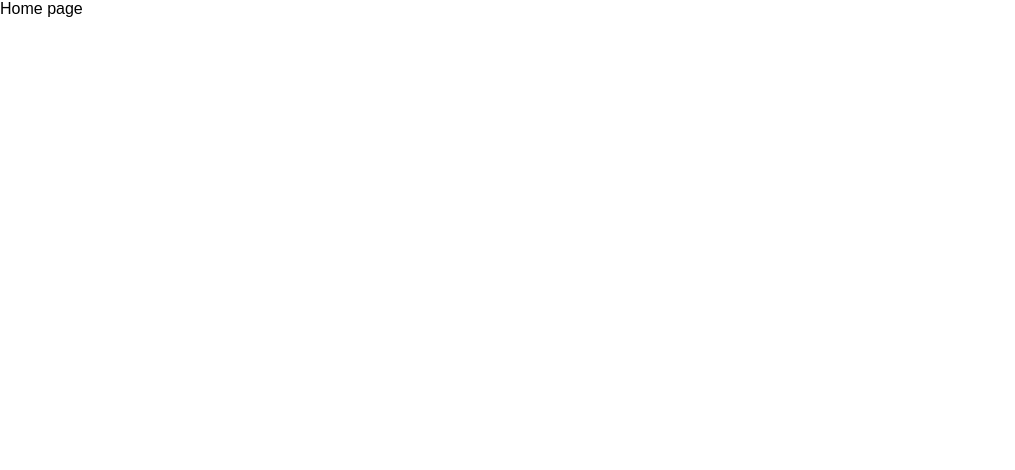
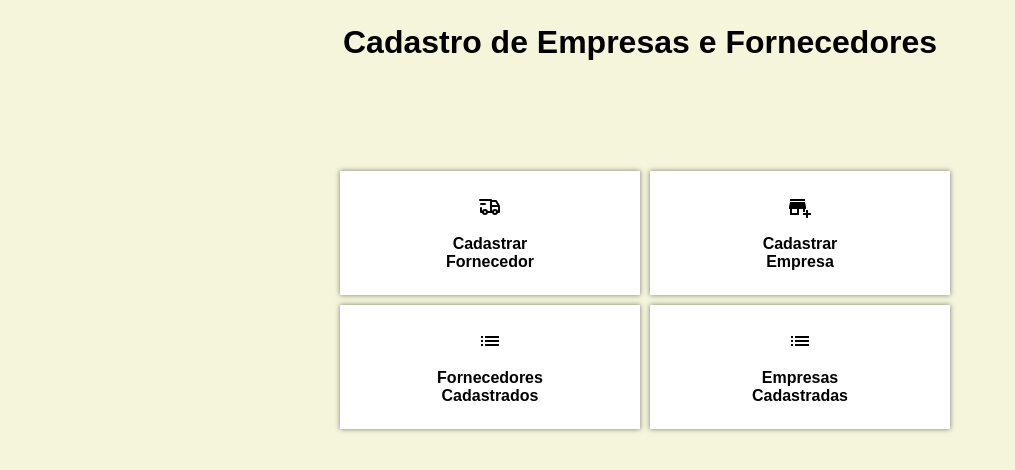
Before and after one commit to naldogomes/companies-registration, a React (Create React App) app: page / in a window 1280 px wide. Shown: the top 470 px of the page, without its empty margins (0-1015 px from the left). Built offline with nearby package versions, Linux system fonts and the light colour scheme.

Commit message:
home page and not found page

```diff
--- a/src/AppRouter.tsx
+++ b/src/AppRouter.tsx
@@ -4,6 +4,7 @@ import CreateCompany from "./pages/CreateCompany";
 import CreateSupplier from "./pages/CreateSupplier";
 import ListCompanies from "./pages/ListCompanies";
 import ListSuppliers from "./pages/ListSuppliers";
+import NotFoundPage from "./components/NotFound";
 
 function AppRouter() {
   return (
@@ -14,6 +15,7 @@ function AppRouter() {
         <Route path="/supplier-form" element={<CreateSupplier />} />
         <Route path="/companies-list" element={<ListCompanies />} />
         <Route path="/suppliers-list" element={<ListSuppliers />} />
+        <Route path="*" element={<NotFoundPage />} />
       </Routes>
     </Router>
   );
--- /dev/null
+++ b/src/components/NotFound/index.tsx
@@ -0,0 +1,13 @@
+import { Container, Description, Icon, Title } from "./styles";
+
+const NotFoundPage = () => {
+  return (
+    <Container>
+      <Icon />
+      <Title>Página não encontrada</Title>
+      <Description>A página que você está procurando não existe.</Description>
+    </Container>
+  );
+};
+
+export default NotFoundPage;
--- /dev/null
+++ b/src/components/NotFound/styles.ts
@@ -0,0 +1,25 @@
+import styled from "styled-components";
+import { FaExclamationTriangle } from "react-icons/fa";
+
+export const Container = styled.div`
+  display: flex;
+  flex-direction: column;
+  align-items: center;
+  height: 100vh;
+  background-color: #f5f5dc;
+`;
+
+export const Icon = styled(FaExclamationTriangle)`
+  font-size: 4rem;
+  margin-bottom: 1rem;
+  margin-top: 3em;
+`;
+
+export const Title = styled.h1`
+  font-size: 2rem;
+  margin-bottom: 1rem;
+`;
+
+export const Description = styled.p`
+  font-size: 1.2rem;
+`;
--- /dev/null
+++ b/src/components/PageOptionCard/index.tsx
@@ -0,0 +1,19 @@
+import { IconType } from "react-icons";
+import { Container, Title } from "./styles";
+
+export type PageOptionCardProps = {
+  title: string;
+  Icon: IconType;
+  onClick: React.MouseEventHandler<HTMLDivElement>;
+};
+
+const PageOptionCard = ({ title, Icon, onClick }: PageOptionCardProps) => {
+  return (
+    <Container onClick={onClick}>
+      <Icon />
+      <Title>{title}</Title>
+    </Container>
+  );
+};
+
+export default PageOptionCard;
--- /dev/null
+++ b/src/components/PageOptionCard/styles.ts
@@ -0,0 +1,24 @@
+import styled from "styled-components";
+
+export const Container = styled.div`
+  display: flex;
+  width: 300px;
+  flex-direction: column;
+  background-color: #fff;
+  padding: 24px;
+  justify-content: center;
+  align-items: center;
+  box-shadow: 0 0 5px rgba(0, 0, 0, 0.5);
+  cursor: pointer;
+  margin-left: 10px;
+  &:hover {
+    border: 1px solid gray;
+  }
+`;
+
+export const Title = styled.div`
+  margin-top: 16px;
+  text-align: center;
+  font-weight: 600;
+  white-space: pre-wrap;
+`;
--- a/src/components/Search/styles.ts
+++ b/src/components/Search/styles.ts
@@ -1,5 +1,5 @@
+import styled from "styled-components";
 import { FaSearch } from "react-icons/fa";
-import styled from "styled-components";
 
 export const SearchContainer = styled.div`
   display: flex;
--- a/src/pages/CreateSupplier/index.tsx
+++ b/src/pages/CreateSupplier/index.tsx
@@ -169,7 +169,7 @@ const CreateSupplier: FC = () => {
             {!isEdit && (
               <RadioDiv>
                 <RadioDiv>
-                  <span>Pessoa jurídica</span>
+                  <span>Pessoa Jurídica</span>
                   <input
                     type="radio"
                     value="pj"
@@ -181,7 +181,7 @@ const CreateSupplier: FC = () => {
                   />
                 </RadioDiv>
                 <RadioDiv>
-                  <span>Pessoa física</span>
+                  <span>Pessoa Física</span>
                   <input
                     type="radio"
                     value="pf"
@@ -405,7 +405,7 @@ const CreateSupplier: FC = () => {
                       })}
                       maxLength={13}
                       type="text"
-                      placeholder="00.000.000-0"
+                      placeholder="Ex: 00.000.000-0"
                     />
                     {errors?.rg && (
                       <small className="error-message">
--- a/src/pages/Home/index.tsx
+++ b/src/pages/Home/index.tsx
@@ -1,10 +1,51 @@
 import { FC } from "react";
+import {
+  CardsRow,
+  CompanyIcon,
+  Container,
+  ListIcon,
+  SupplierIcon,
+  Title,
+} from "./styles";
+import PageOptionCard from "../../components/PageOptionCard";
+import { useNavigate } from "react-router-dom";
 
 const Home: FC = () => {
+  const navigate = useNavigate();
+
+  const navigateTo = (route: string) => {
+    navigate(route);
+  };
+
   return (
-    <div>
-      <p>Home page</p>
-    </div>
+    <Container>
+      <Title>Cadastro de Empresas e Fornecedores</Title>
+      <CardsRow>
+        <PageOptionCard
+          title={"Cadastrar\nFornecedor"}
+          Icon={SupplierIcon}
+          onClick={() => navigateTo("/supplier-form")}
+        />
+        <PageOptionCard
+          title={"Cadastrar\nEmpresa"}
+          Icon={CompanyIcon}
+          onClick={() => navigateTo("/company-form")}
+        />
+      </CardsRow>
+      <CardsRow>
+        <PageOptionCard
+          title={"Fornecedores\nCadastrados"}
+          Icon={ListIcon}
+          onClick={() => navigateTo("/suppliers-list")}
+        />
+
+        <PageOptionCard
+          title={"Empresas\nCadastradas"}
+          Icon={ListIcon}
+          onClick={() => navigateTo("/companies-list")}
+        />
+      </CardsRow>
+    </Container>
   );
 };
 
--- a/src/pages/Home/styles.ts
+++ b/src/pages/Home/styles.ts
@@ -1,3 +1,37 @@
 import styled from "styled-components";
+import { MdAddBusiness } from "react-icons/md";
+import { MdList } from "react-icons/md";
+import { TbTruckDelivery } from "react-icons/tb";
 
-export const Container = styled.div``;
+export const Container = styled.div`
+  display: flex;
+  flex-direction: column;
+  align-items: center;
+  background-color: #f5f5dc;
+  width: 100%;
+  height: 100vh;
+  padding: 24px;
+  overflow: auto;
+`;
+
+export const Title = styled.h1`
+  margin-bottom: 100px;
+`;
+
+export const CardsRow = styled.div`
+  display: flex;
+  flex-direction: row;
+  margin-top: 10px;
+`;
+
+export const CompanyIcon = styled(MdAddBusiness)`
+  font-size: 24px;
+`;
+
+export const SupplierIcon = styled(TbTruckDelivery)`
+  font-size: 24px;
+`;
+
+export const ListIcon = styled(MdList)`
+  font-size: 24px;
+`;
```
